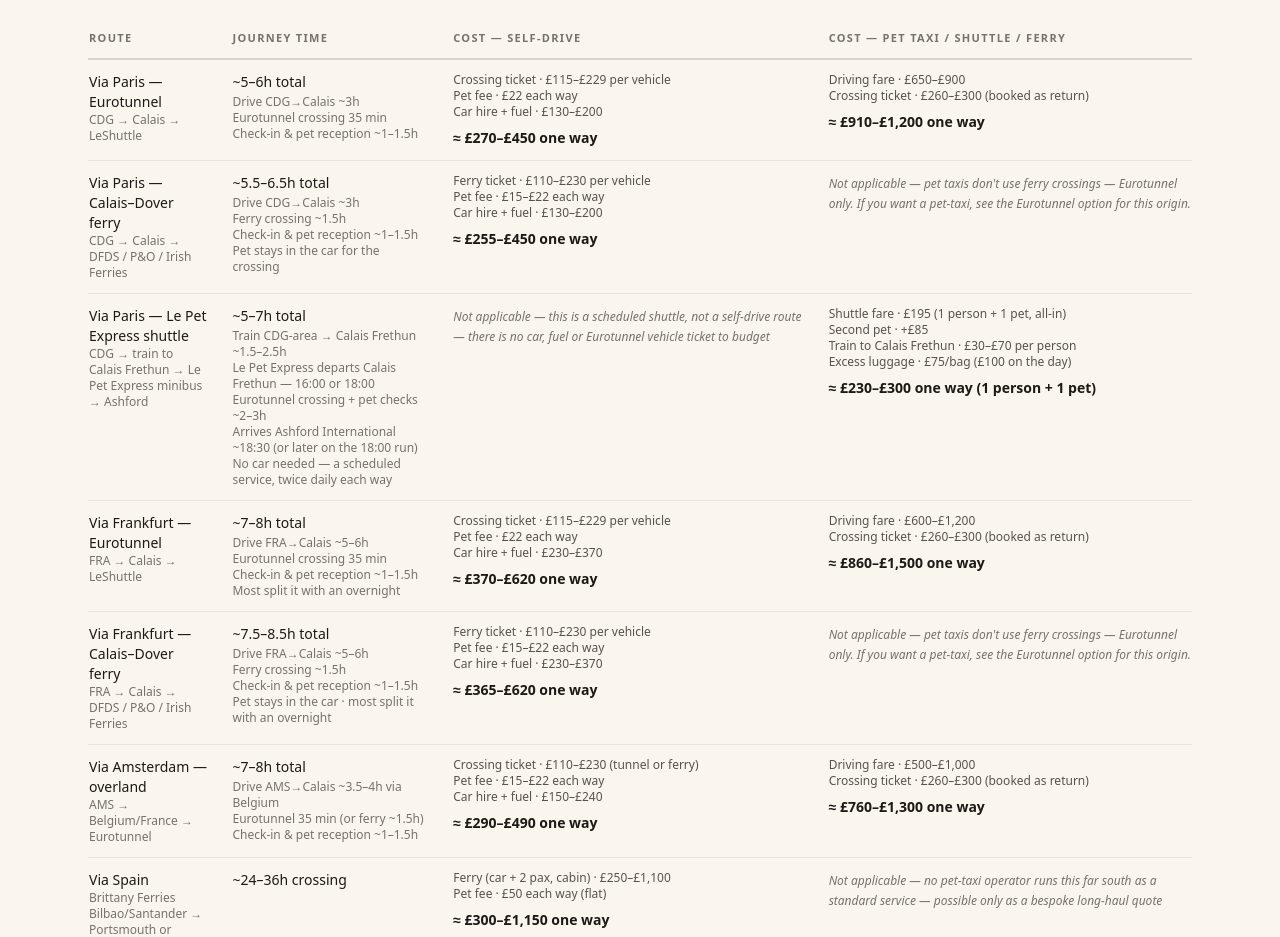
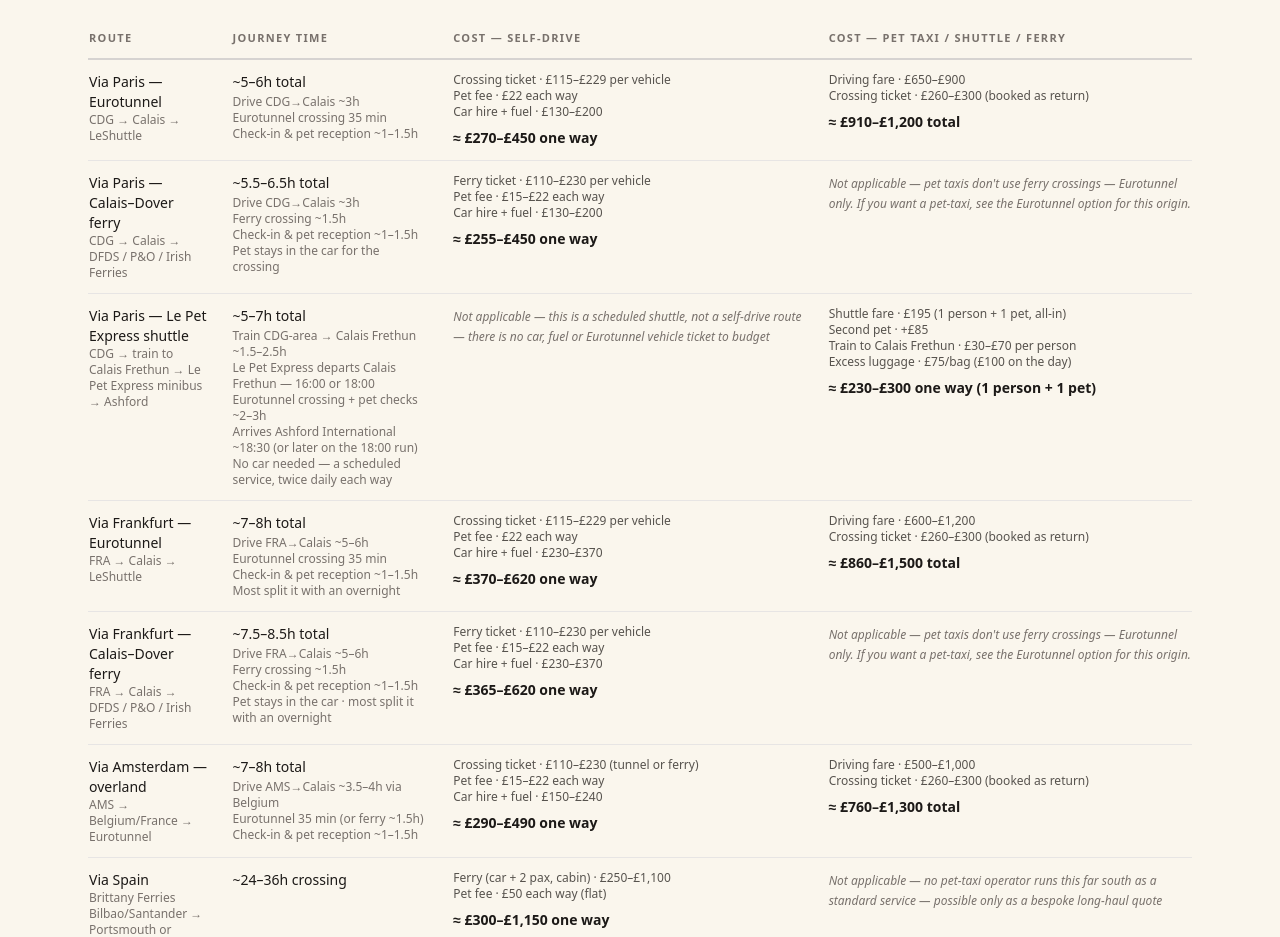
Before and after one commit to rupindermahay/petsincabin, a Next.js app: page /getting-your-pet-into-the-uk in a window 1280 px wide. Shown: the part 1155-2092 px from the top of the page. Built offline with nearby package versions, Linux system fonts and the light colour scheme.

Commit message:
Add files via upload

```diff
--- a/components/RouteComparison.jsx
+++ b/components/RouteComparison.jsx
@@ -30,7 +30,7 @@ const ROUTES = [
       "Driving fare · £650–£900",
       "Crossing ticket · £260–£300 (booked as return)",
     ],
-    taxiTotal: "≈ £910–£1,200 one way",
+    taxiTotal: "≈ £910–£1,200 total",
     sortCost: 270,
     sortTime: 5,
     isEurotunnel: true,
@@ -123,7 +123,7 @@ const ROUTES = [
       "Driving fare · £600–£1,200",
       "Crossing ticket · £260–£300 (booked as return)",
     ],
-    taxiTotal: "≈ £860–£1,500 one way",
+    taxiTotal: "≈ £860–£1,500 total",
     sortCost: 370,
     sortTime: 7,
     isEurotunnel: true,
@@ -178,7 +178,7 @@ const ROUTES = [
       "Driving fare · £500–£1,000",
       "Crossing ticket · £260–£300 (booked as return)",
     ],
-    taxiTotal: "≈ £760–£1,300 one way",
+    taxiTotal: "≈ £760–£1,300 total",
     sortCost: 290,
     sortTime: 7,
     isEurotunnel: true,
```
